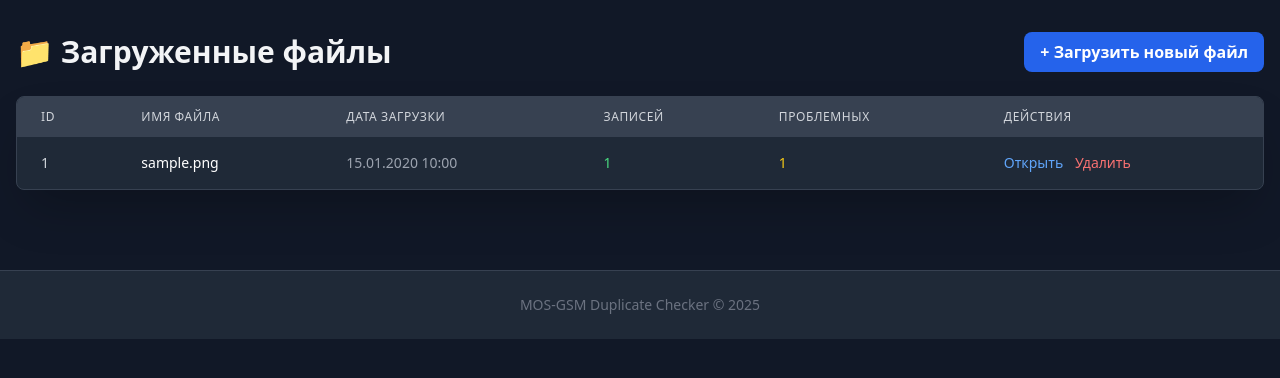
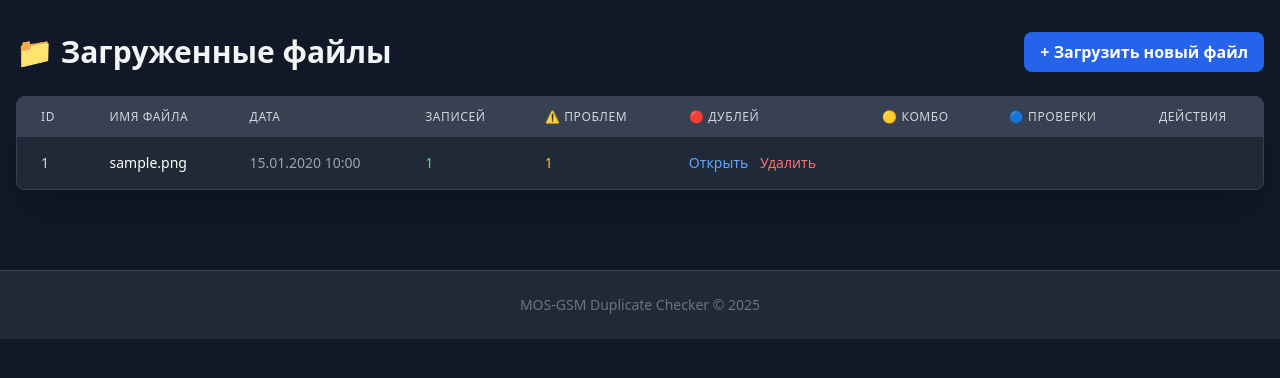
Before and after one commit to AndreKortesz/mosgsm-duplicates-service, a FastAPI app: page /ui/files in a window 1280 px wide. Shown: the part 61-439 px from the top of the page. Run offline with FastAPI, Linux system fonts and the light colour scheme; tables that the repository leaves empty hold one stand-in row (values such as "Sample post"); some libraries are stand-ins or nearby versions.

Commit message:
Update files_list.html

```diff
--- a/templates/files_list.html
+++ b/templates/files_list.html
@@ -15,12 +15,16 @@
     <div class="bg-gray-800 rounded-lg shadow-2xl border border-gray-700 overflow-hidden">
         <table class="w-full">
             <thead class="bg-gray-700">
+<thead class="bg-gray-700">
     <tr>
         <th class="px-6 py-3 text-left text-xs font-medium text-gray-300 uppercase tracking-wider">ID</th>
         <th class="px-6 py-3 text-left text-xs font-medium text-gray-300 uppercase tracking-wider">Имя файла</th>
-                    <th class="px-6 py-3 text-left text-xs font-medium text-gray-300 uppercase tracking-wider">Дата загрузки</th>
+        <th class="px-6 py-3 text-left text-xs font-medium text-gray-300 uppercase tracking-wider">Дата</th>
         <th class="px-6 py-3 text-left text-xs font-medium text-gray-300 uppercase tracking-wider">Записей</th>
-                    <th class="px-6 py-3 text-left text-xs font-medium text-gray-300 uppercase tracking-wider">Проблемных</th>
+        <th class="px-6 py-3 text-left text-xs font-medium text-gray-300 uppercase tracking-wider">⚠️ Проблем</th>
+        <th class="px-6 py-3 text-left text-xs font-medium text-gray-300 uppercase tracking-wider">🔴 Дублей</th>
+        <th class="px-6 py-3 text-left text-xs font-medium text-gray-300 uppercase tracking-wider">🟡 Комбо</th>
+        <th class="px-6 py-3 text-left text-xs font-medium text-gray-300 uppercase tracking-wider">🔵 Проверки</th>
         <th class="px-6 py-3 text-left text-xs font-medium text-gray-300 uppercase tracking-wider">Действия</th>
     </tr>
 </thead>
```
Lines whose indentation alone changed are shown as unchanged.
